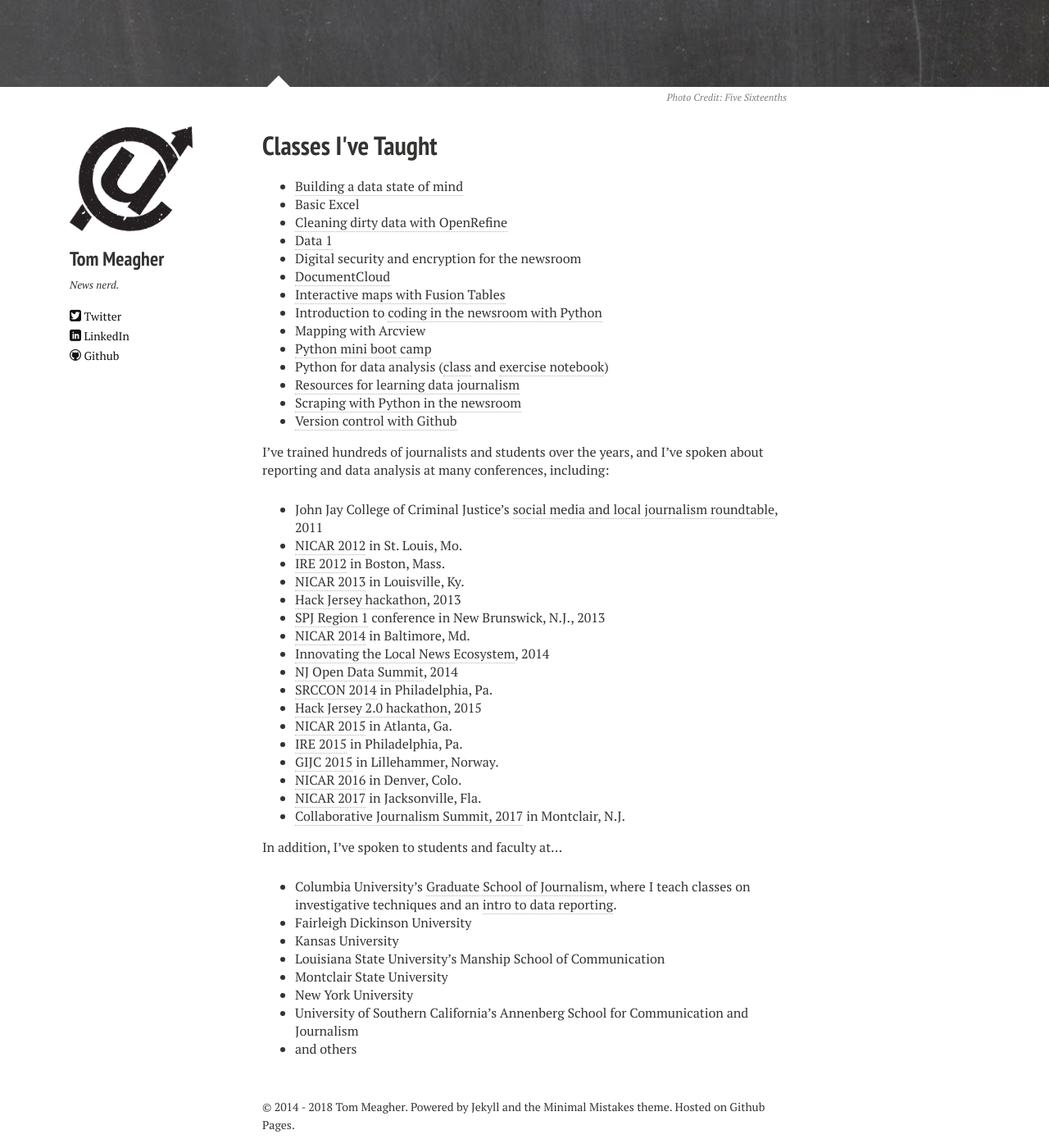
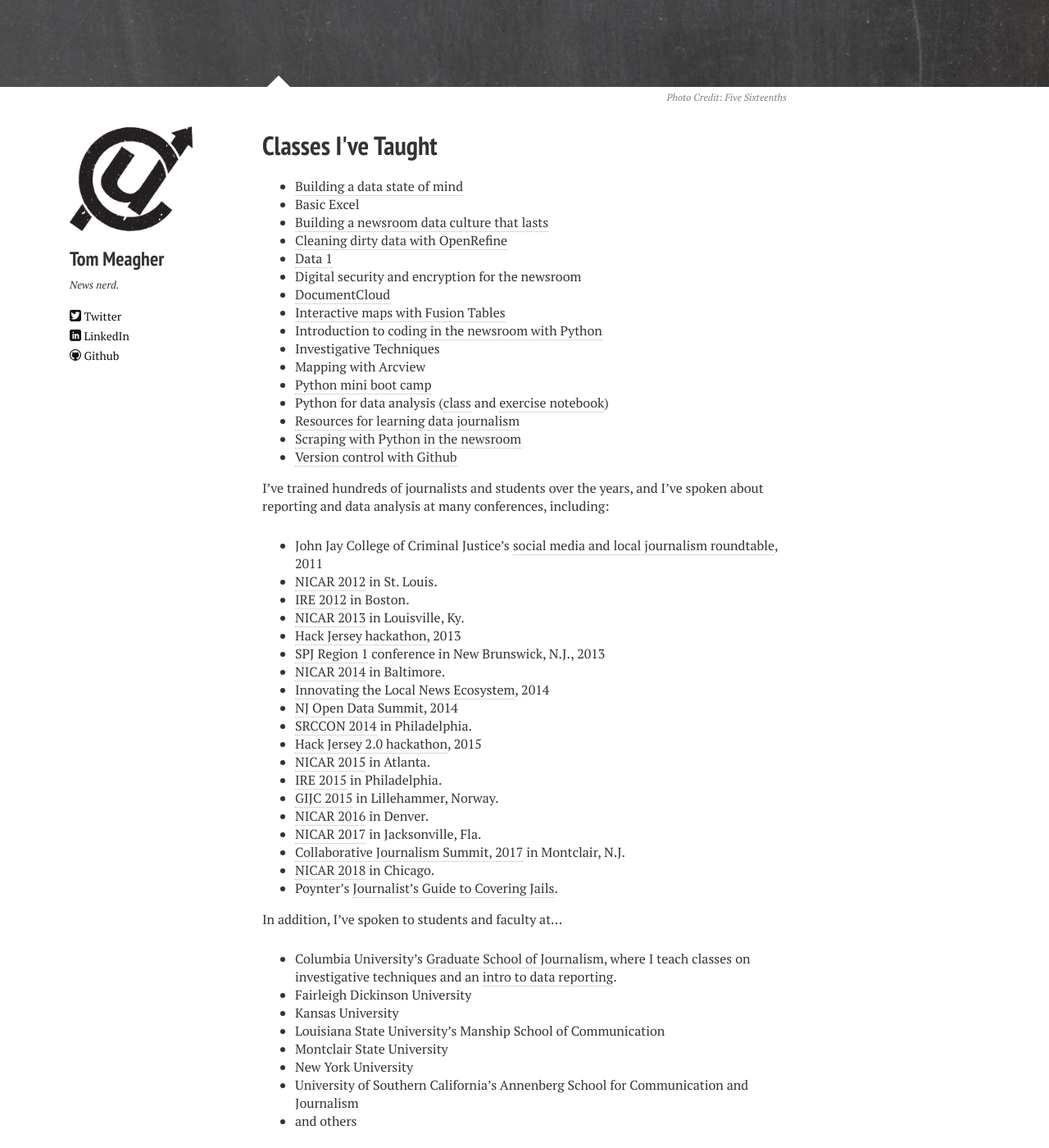
Before and after one commit to tommeagher/tommeagher.github.io, a Jekyll site: the page built from classes.md, in a window 1280 px wide and 1400 px high, scrolled down 282 px. Shown: the whole window at 82% size. Built offline with Jekyll 4.4.1, drawn with Linux system fonts in a browser that asks for light colours; nearby versions of some CDN libraries.

Commit message:
add poynter workshop

```diff
--- a/classes.md
+++ b/classes.md
@@ -7,7 +7,7 @@
 Date: 2013-11-05 08:32
 Author: Tom
 Slug: classes
-Modified: 2015-06-25
+Modified: 2018-04-11
 image:
   feature: chalk.png
   credit: Five Sixteenths
@@ -16,12 +16,14 @@
 
 * [Building a data state of mind](http://bit.ly/1fgIP6x)
 * Basic Excel
+* [Building a newsroom data culture that lasts](http://bit.ly/dataculture_nicar18)
 * [Cleaning dirty data with OpenRefine](/blog/2013/02/more-tips-for-using-openrefine.html)
 * [Data 1](https://github.com/tommeagher/data1-fall2015)
 * Digital security and encryption for the newsroom
 * [DocumentCloud](http://bit.ly/dcslides)
 * [Interactive maps with Fusion Tables](/blog/2012/12/talking-data-in-the-nutmeg-state.html)
 * Introduction to [coding in the newsroom with Python](http://www.tommeagher.com/pythonIRE15)
+* Investigative Techniques
 * Mapping with Arcview
 * [Python mini boot camp](http://www.github.com/ireapps/pycar)
 * Python for data analysis ([class](https://tswicegood.github.io/python-data-science-intro/) and [exercise notebook](http://nbviewer.ipython.org/github/tswicegood/python-data-science-intro/blob/gh-pages/Python%20for%20Data%20Analysis%20at%20NICAR15.ipynb))
@@ -31,24 +33,25 @@
 
 I've trained hundreds of journalists and students over the years, and I've spoken about reporting and data analysis at many conferences, including:
 
-
 * John Jay College of Criminal Justice's [social media and local journalism roundtable](http://www.tommeagher.com/blog/2011/05/cops-and-social-media.html), 2011
-* [NICAR 2012](https://www.ire.org/conferences/nicar-2012/) in St. Louis, Mo.
-* [IRE 2012](https://www.ire.org/conferences/ire-2012/) in Boston, Mass.
+* [NICAR 2012](https://www.ire.org/conferences/nicar-2012/) in St. Louis.
+* [IRE 2012](https://www.ire.org/conferences/ire-2012/) in Boston.
 * [NICAR 2013](http://ire.org/conferences/nicar-2013/) in Louisville, Ky.
 * [Hack Jersey hackathon](http://www.hackjersey.com/2013/01/speakers/), 2013
 * [SPJ Region 1](http://www.tommeagher.com/blog/2013/04/diving-in-to-data-with-spj.html) conference in New Brunswick, N.J., 2013
-* [NICAR 2014](http://ire.org/conferences/nicar-2014/) in Baltimore, Md.
+* [NICAR 2014](http://ire.org/conferences/nicar-2014/) in Baltimore.
 * [Innovating the Local News Ecosystem](http://njnewscommons.org/innovatelocalconference/), 2014
 * [NJ Open Data Summit](http://www.hackjersey.com/event/open-data-nj/), 2014
-* [SRCCON 2014](https://github.com/tommeagher/redesign) in Philadelphia, Pa.
+* [SRCCON 2014](https://github.com/tommeagher/redesign) in Philadelphia.
 * [Hack Jersey 2.0 hackathon](http://www.hackjersey.com/2015/03/hack-jersey-2-0-is-officially-underway/), 2015
-* [NICAR 2015](http://ire.org/conferences/nicar2015/) in Atlanta, Ga.
-* [IRE 2015](http://ire.org/conferences/ire-2015/) in Philadelphia, Pa.
+* [NICAR 2015](http://ire.org/conferences/nicar2015/) in Atlanta.
+* [IRE 2015](http://ire.org/conferences/ire-2015/) in Philadelphia.
 * [GIJC 2015](http://gijc2015.org/) in Lillehammer, Norway.
-* [NICAR 2016](http://ire.org/conferences/nicar2016/) in Denver, Colo.
+* [NICAR 2016](http://ire.org/conferences/nicar2016/) in Denver.
 * [NICAR 2017](https://www.ire.org/conferences/nicar2017/) in Jacksonville, Fla.
 * [Collaborative Journalism Summit, 2017](https://www.collaborativejournalism.com/) in Montclair, N.J.
+* [NICAR 2018](https://www.ire.org/events-and-training/event/3189/) in Chicago.
+* Poynter's [Journalist's Guide to Covering Jails](http://bit.ly/poynter-jails-data).
 
 
 In addition, I've spoken to students and faculty at...
```
Also changed, not shown: 2 other files.
